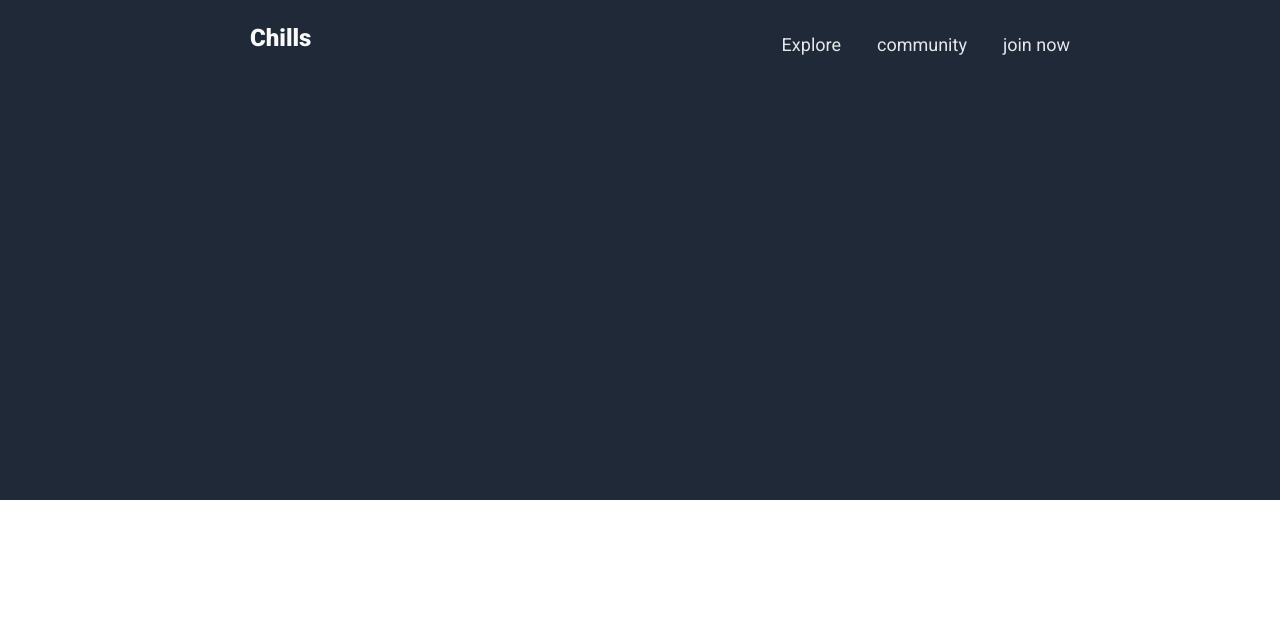
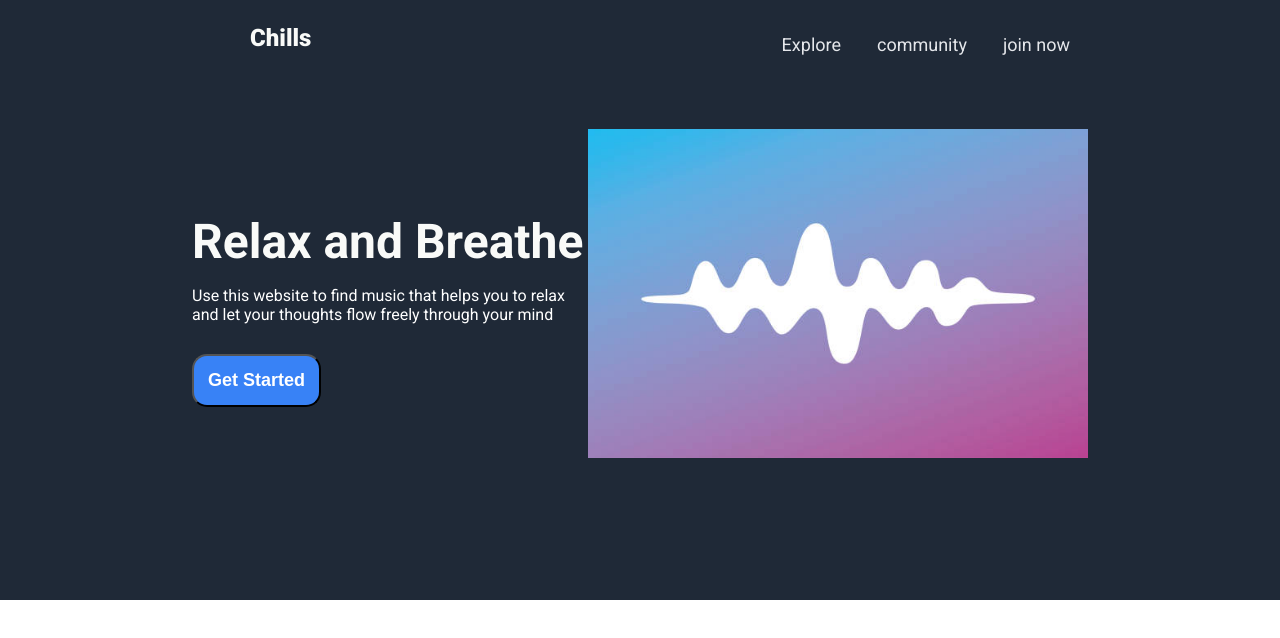
Before and after one commit to yaswanth-vakkala/Landing-page, a plain HTML site: page index.html in a window 1280 px wide. Drawn offline with Linux system fonts and the light colour scheme.

Commit message:
complete home page section by adding image and message

```diff
--- a/index.html
+++ b/index.html
@@ -18,7 +18,12 @@
             </ul>
         </div>
         <div class="mcontent">
-
+            <div class="minfo">
+                <h1>Relax and Breathe</h1>
+                <p>Use this website to find music that helps you to relax and let your thoughts flow freely through your mind</p>
+                <button>Get Started</button>
+            </div>
+            <img src="./images/images1.jpg" alt="chill image" class="home-image">
         </div>
     </div>
 </body>
--- a/styles.css
+++ b/styles.css
@@ -3,7 +3,7 @@
 body {
   margin: 0;
   padding: 0;
-  font-family: 'Roboto', sans-serif;
+  font-family: "Roboto", sans-serif;
 }
 
 ul {
@@ -39,9 +39,49 @@ a {
   padding: 24px;
   padding-left: 250px;
   padding-right: 200px;
+  margin-bottom: 40px;
 }
 
 .container {
   background-color: #1f2937;
-  height: 500px;
+  height: 600px;
 }
+
+.mcontent {
+  display: flex;
+  justify-content: space-between;
+  align-items: center;
+  margin: auto;
+  width: 70%;
+}
+
+.home-image {
+  height: auto;
+  width: 500px;
+  margin-left: auto;
+}
+
+.minfo h1 {
+  font-size: 48px;
+  font-weight: bolder;
+  color: #f9faf8;
+  margin-bottom: 0;
+}
+
+.minfo p {
+  color: white;
+}
+
+.minfo button {
+  background-color: #3882f6;
+  padding: 14px;
+  border-radius: 15px;
+  color: white;
+  font-weight: bold;
+  font-size: large;
+  margin-top: 14px;
+}
+
+.minfo {
+  max-width: 500px;
+}
```
